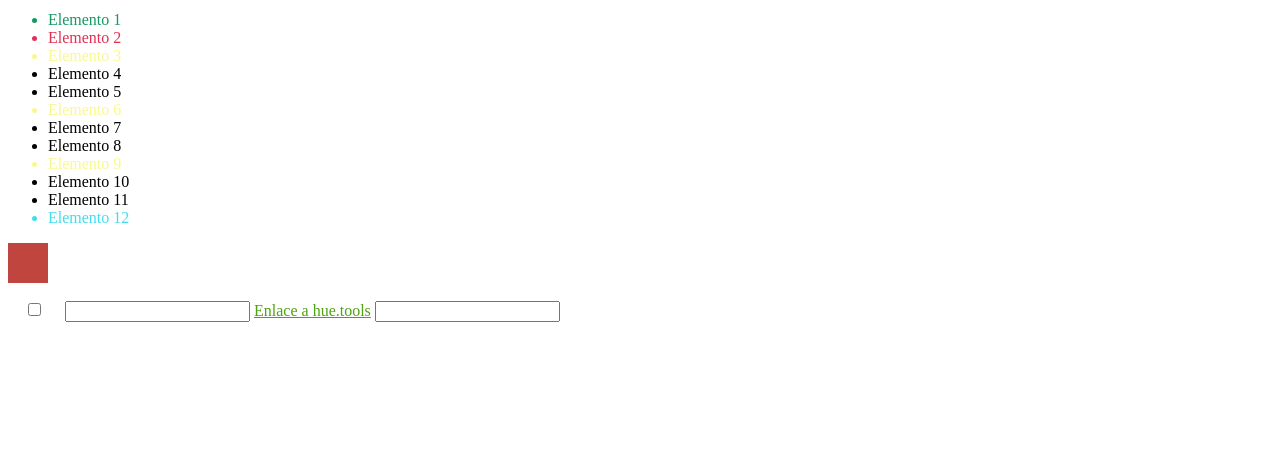
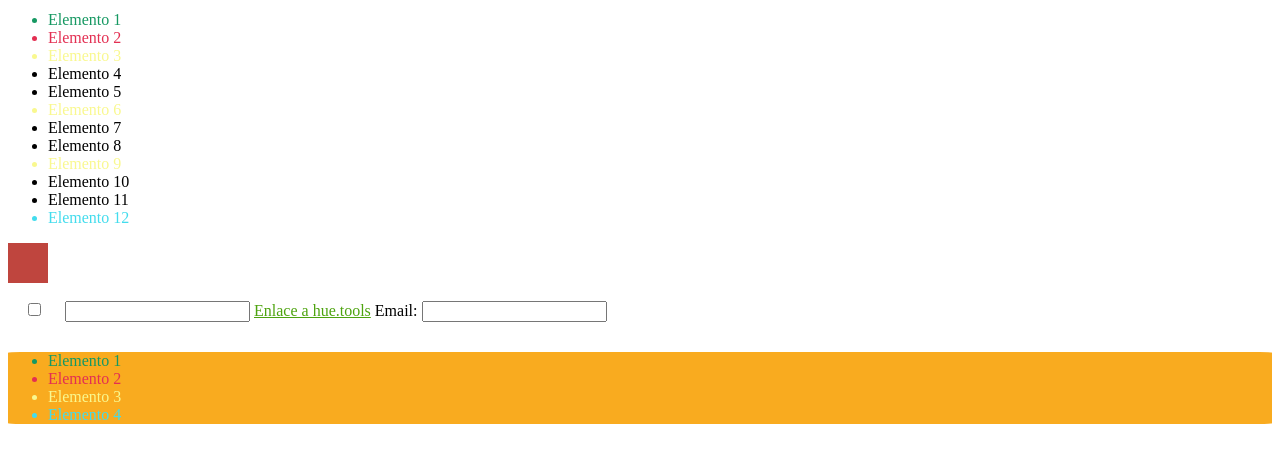
Before and after one commit to Rafael30586/cssYHtmlPractica, a plain HTML site: page PseudoClases/index.html in a window 1280 px wide. Shown: the part 89-552 px from the top of the page. Drawn offline with Linux system fonts and the light colour scheme.

Commit message:
pseudo clase has

```diff
--- a/PseudoClases/estilos.css
+++ b/PseudoClases/estilos.css
@@ -59,6 +59,18 @@ input[type="email"]:invalid{
     color: #60cd5e;
 }
 
+input[type="email"]:valid{
+    color:#70aab0
+}
 
+label:has(input:invalid){
+    color: #1b0bb5;
+    background-color: #e99101;
+}
+
+section:has(ul){ /*Si el section tiene un li adentro le aplica las propiedades dentro de las llaves*/
+    background-color: #f9ab1f;
+    border-radius: 1%;
+}
 
 /*Otras pseudoclases: focus, fullscreen, enabled, invalid*/
--- a/PseudoClases/index.html
+++ b/PseudoClases/index.html
@@ -27,7 +27,19 @@
     <input type="text">
 
     <a href="https://hue.tools/mix?format=hex">Enlace a hue.tools</a>
-    <input type="email">
+    <label for="">
+        Email:
+        <input type="email">
+    </label>
+
+    <section>
+        <ul>
+            <li>Elemento 1</li>
+            <li>Elemento 2</li>
+            <li>Elemento 3</li>
+            <li>Elemento 4</li>
+        </ul>
+    </section>
 
 </body>
 </html>
```
